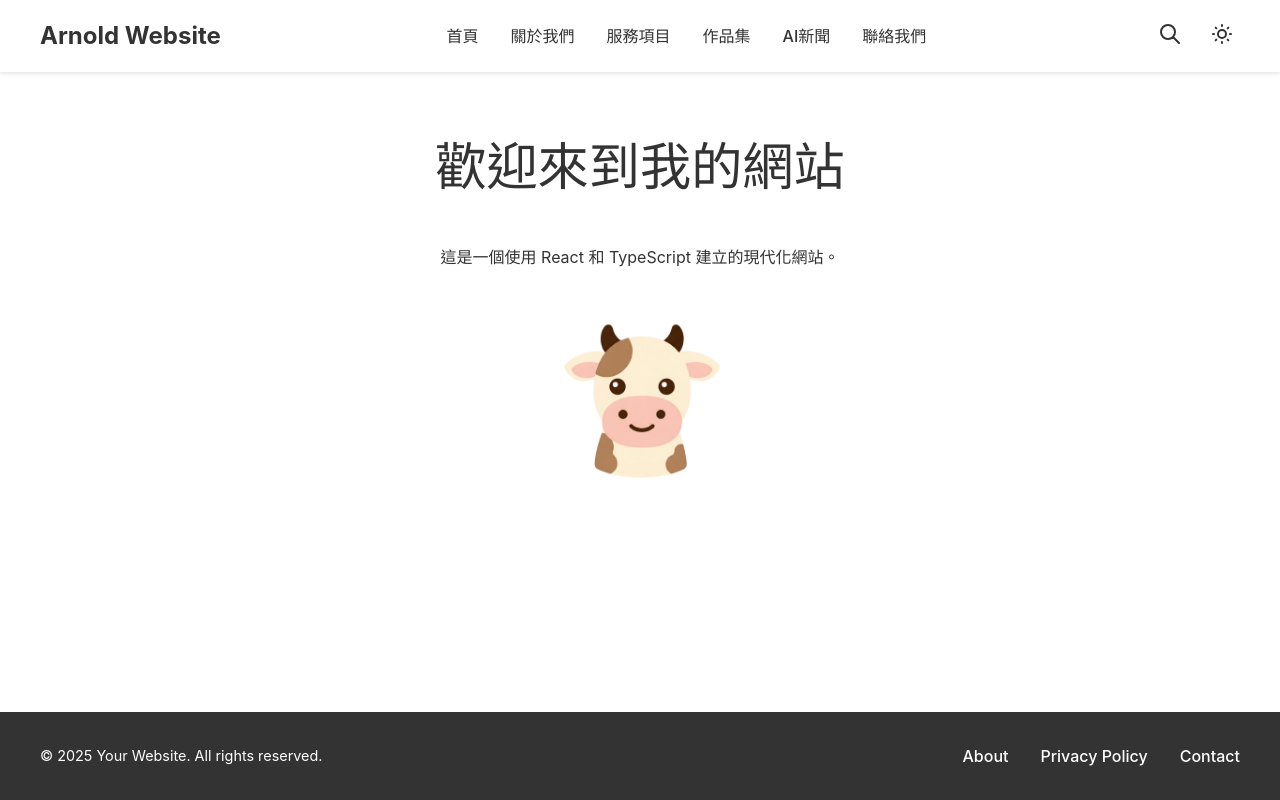
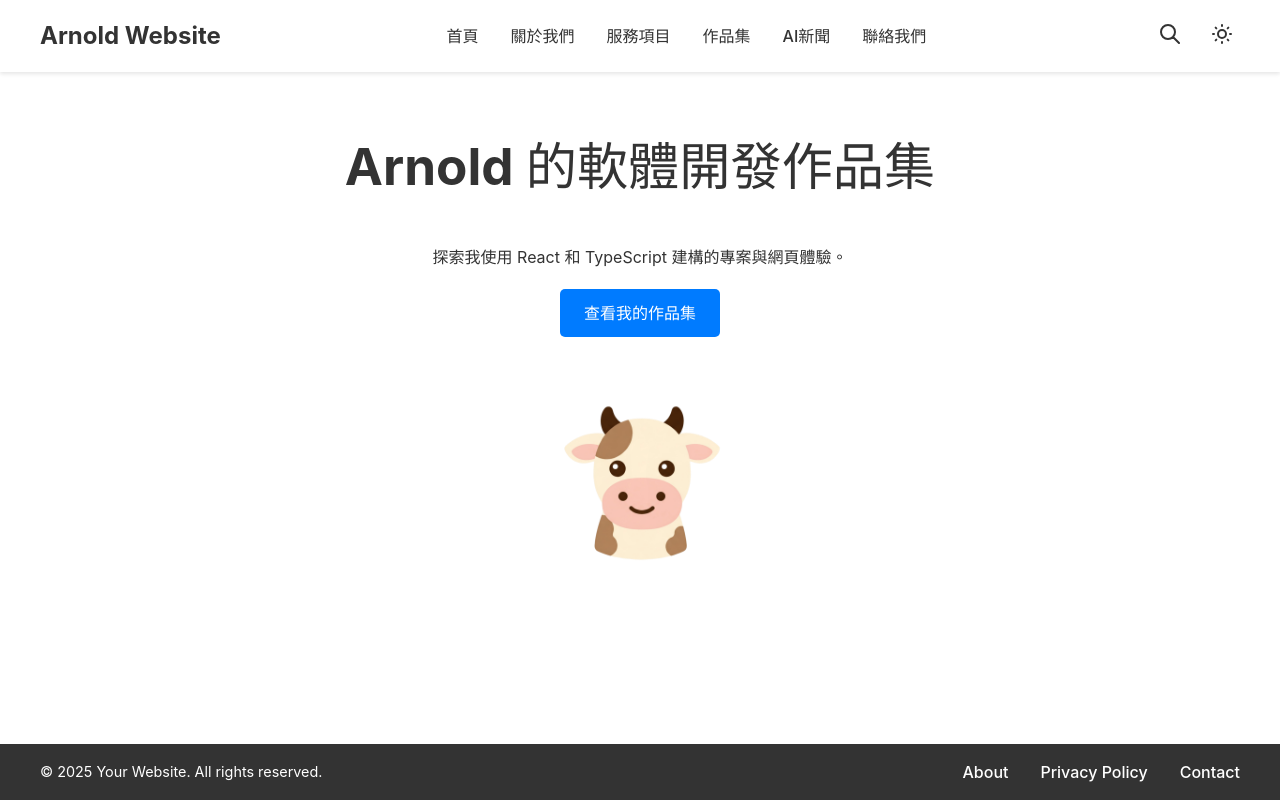
Before and after one commit to ArnoldChiou/arnold_website, a React (Vite) app: page / in a window 1280 px wide. Built offline with nearby package versions, Linux system fonts and the light colour scheme.

Commit message:
更新 Footer 和 Home 頁面樣式

```diff
--- a/src/components/Footer.tsx
+++ b/src/components/Footer.tsx
@@ -5,8 +5,12 @@ import styled from 'styled-components';
 const FooterContainer = styled.footer`
   background-color: #333;
   color: white;
-  padding: 2rem 0;
-  margin-top: auto;
+  padding: 1rem 0; /* 稍微減少 padding */
+  position: fixed; /* 固定定位 */
+  bottom: 0; /* 貼齊底部 */
+  left: 0; /* 貼齊左側 */
+  width: 100%; /* 寬度 100% */
+  z-index: 1000; /* 確保在其他內容之上 */
 `;
 
 const FooterContent = styled.div`
--- a/src/pages/Home.tsx
+++ b/src/pages/Home.tsx
@@ -1,19 +1,23 @@
 import React from 'react';
+import { Link } from 'react-router-dom'; // 匯入 Link
 import '../styles/pages/Home.css';
 import myImageUrl from '../assets/home_icon.png';
-import LazyImage from '../components/LazyImage'; // 從 components 匯入
+import LazyImage from '../components/LazyImage';
 
 const Home: React.FC = () => {
   return (
     <>
       <div className="home-page">
-        <h1>歡迎來到我的網站</h1>
-        <p>這是一個使用 React 和 TypeScript 建立的現代化網站。</p>
+        <h1>Arnold 的軟體開發作品集</h1> {/* 修改標題 */}
+        <p>探索我使用 React 和 TypeScript 建構的專案與網頁體驗。</p> {/* 修改說明 */}
+        {/* 加入行動呼籲按鈕 */}
+        <Link to="/portfolio" className="cta-button">
+          查看我的作品集
+        </Link>
         <LazyImage
           src={myImageUrl}
           alt="網站首頁的主要視覺圖示"
-          className="full-page-image" // 可以傳遞額外的 class
-          // placeholderSrc="path/to/low-quality-placeholder.jpg" // 可選：提供低解析度預覽圖
+          className="full-page-image"
         />
       </div>
     </>
--- a/src/styles/global.css
+++ b/src/styles/global.css
@@ -49,6 +49,7 @@ body {
   margin: 0 auto;
   padding: 2rem 1rem;
   box-sizing: border-box;
+  padding-bottom: 6rem; /* 增加底部內距，避免被固定 Footer 遮擋 (數值可能需要根據實際 Footer 高度微調) */
 }
 
 /* 連結樣式 */
--- a/src/styles/pages/home.css
+++ b/src/styles/pages/home.css
@@ -17,6 +17,26 @@ html, body {
   /* 讓內容從上方開始排列 */
 }
 
+.home-page p {
+  margin-bottom: 20px; /* 在說明文字下方增加間距 */
+}
+
+.cta-button {
+  display: inline-block;
+  padding: 12px 24px;
+  margin-bottom: 30px; /* 在按鈕下方增加間距 */
+  background-color: #007bff; /* 藍色背景 */
+  color: white; /* 白色文字 */
+  text-decoration: none; /* 移除底線 */
+  border-radius: 5px; /* 圓角 */
+  font-size: 1rem;
+  transition: background-color 0.3s ease; /* 平滑過渡效果 */
+}
+
+.cta-button:hover {
+  background-color: #0056b3; /* 滑鼠懸停時變深藍色 */
+}
+
 .full-page-image {
   width: auto;
   height: 30vh;
```
